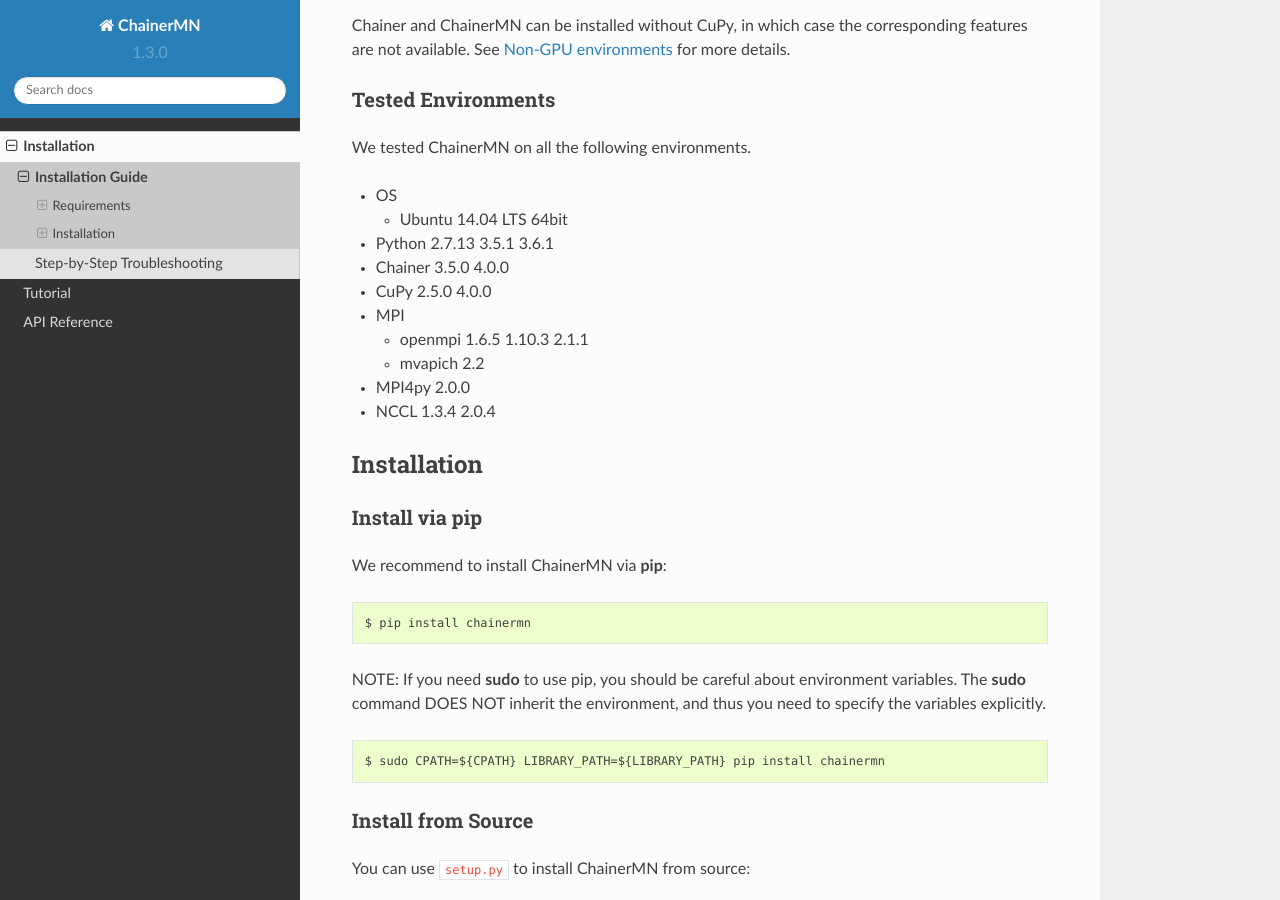
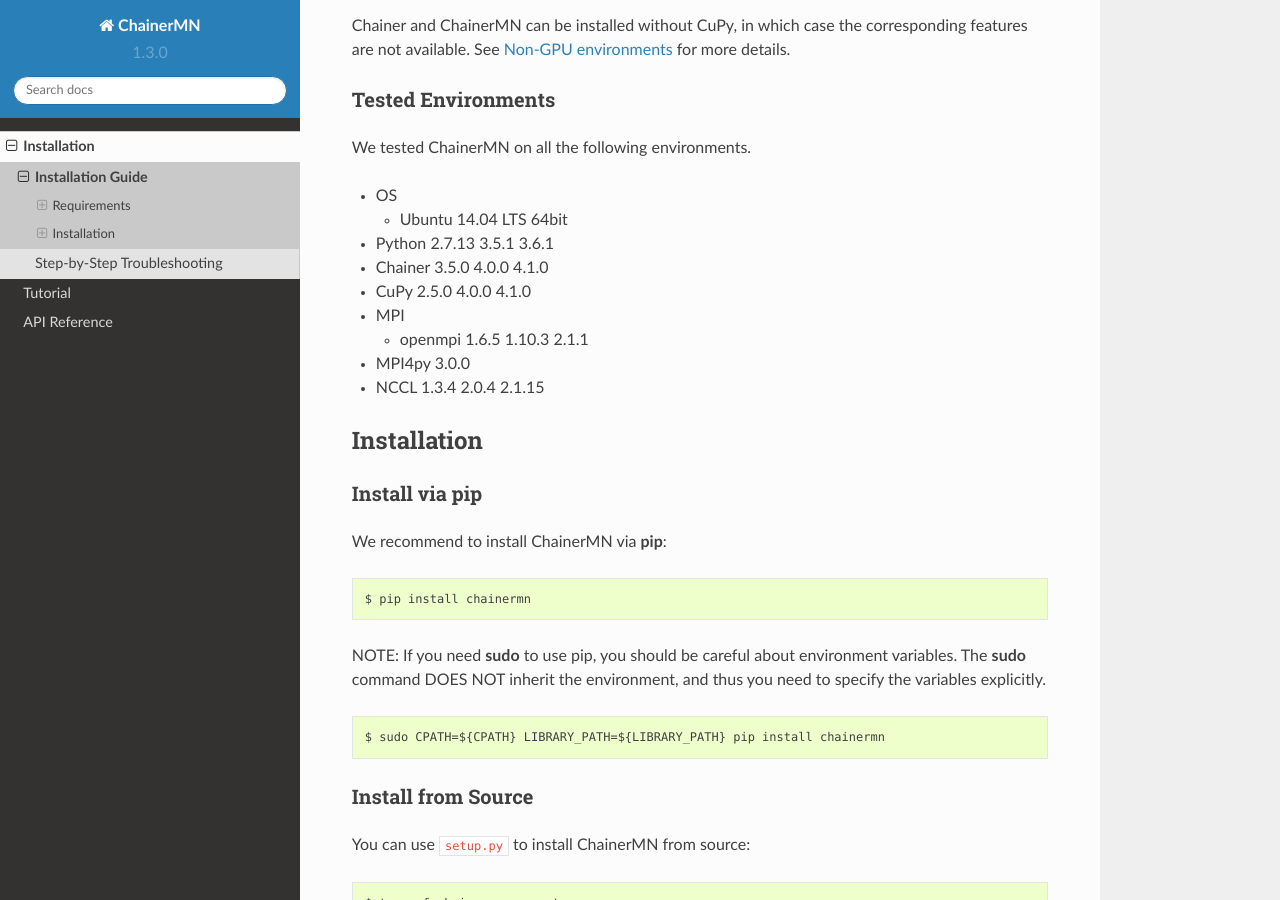
Before and after one commit to chainer/chainermn, a Sphinx documentation site: the page built from docs/source/installation/guide.rst, in a window 1280 px wide and 900 px high, scrolled down 1897 px. Built offline with Sphinx 7.4.7 and the Read the Docs theme 2.0.0, drawn with Linux system fonts in a browser that asks for light colours.

Commit message:
update tested env (#268)

```diff
--- a/docs/source/installation/guide.rst
+++ b/docs/source/installation/guide.rst
@@ -110,15 +110,14 @@
   * Ubuntu 14.04 LTS 64bit
 
 * Python 2.7.13 3.5.1 3.6.1
-* Chainer 3.5.0 4.0.0
-* CuPy 2.5.0 4.0.0
+* Chainer 3.5.0 4.0.0 4.1.0
+* CuPy 2.5.0 4.0.0 4.1.0
 * MPI
 
   * openmpi 1.6.5 1.10.3 2.1.1
-  * mvapich 2.2
 
-* MPI4py 2.0.0
-* NCCL 1.3.4 2.0.4
+* MPI4py 3.0.0
+* NCCL 1.3.4 2.0.4 2.1.15
 
 .. _chainermn-install:
 
```
